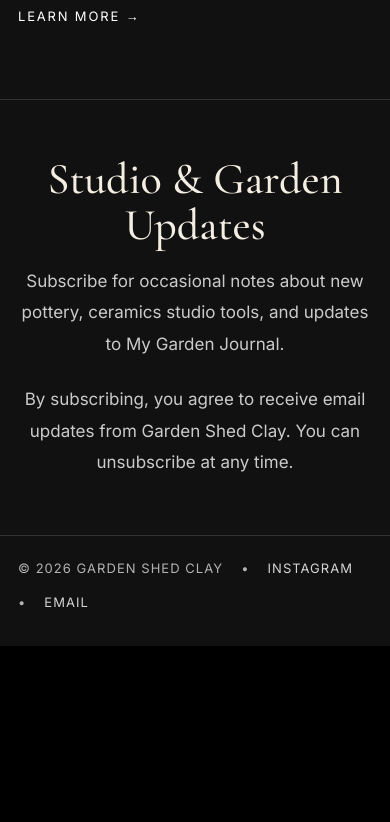
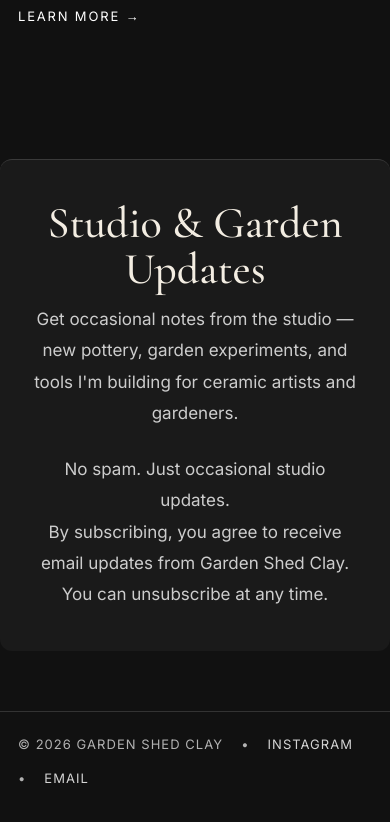
Before and after one commit to Lestercito12570/gardenshedclay-site, a plain HTML site: page index.html in a window 390 px wide. Shown: the part 1527-2349 px from the top of the page. Before the commit the page ends 2173 px from the top, so only its background shows below. Drawn offline with nearby package versions, Linux system fonts and the light colour scheme.

Commit message:
Update index.html

```diff
--- a/index.html
+++ b/index.html
@@ -360,8 +360,37 @@
         width:100%;
         max-width:320px;
       }
-    }
-  </style>
+    /* Newsletter card */
+
+.newsletter-section{
+  background:#1a1a1a;
+  border-radius:12px;
+  padding:40px 28px;
+  margin:60px auto;
+  max-width:640px;
+  text-align:center;
+}
+
+.newsletter-section h2{
+  margin-bottom:12px;
+}
+
+.newsletter-intro{
+  margin-bottom:22px;
+  color:#cfcfcf;
+}
+
+.newsletter-note{
+  margin-top:14px;
+  font-size:0.9rem;
+  color:#9a9a9a;
+}
+
+.newsletter-consent{
+  margin-top:10px;
+  font-size:0.8rem;
+  color:#777;
+}  </style>
 <!-- MailerLite Universal -->
 <script>
     (function(w,d,e,u,f,l,n){w[f]=w[f]||function(){(w[f].q=w[f].q||[])
@@ -443,14 +472,17 @@
 
         <h2>Studio &amp; Garden Updates</h2>
         <p class="newsletter-intro">
-          Subscribe for occasional notes about new pottery, ceramics studio tools,
-          and updates to My Garden Journal.
+          Get occasional notes from the studio — new pottery, garden experiments,
+and tools I'm building for ceramic artists and gardeners.
         </p>
 
         <div class="newsletter-form">
-         <div class="ml-embedded" data-form="wDqx6V"></div>         </div>
-
-        <p class="newsletter-consent">
+         <div class="ml-embedded" data-form="wDqx6V"></div>
+        </div>
+<p class="newsletter-note">
+No spam. Just occasional studio updates.
+</p>
+      <p class="newsletter-consent">
           By subscribing, you agree to receive email updates from Garden Shed Clay.
           You can unsubscribe at any time.
         </p>
```
